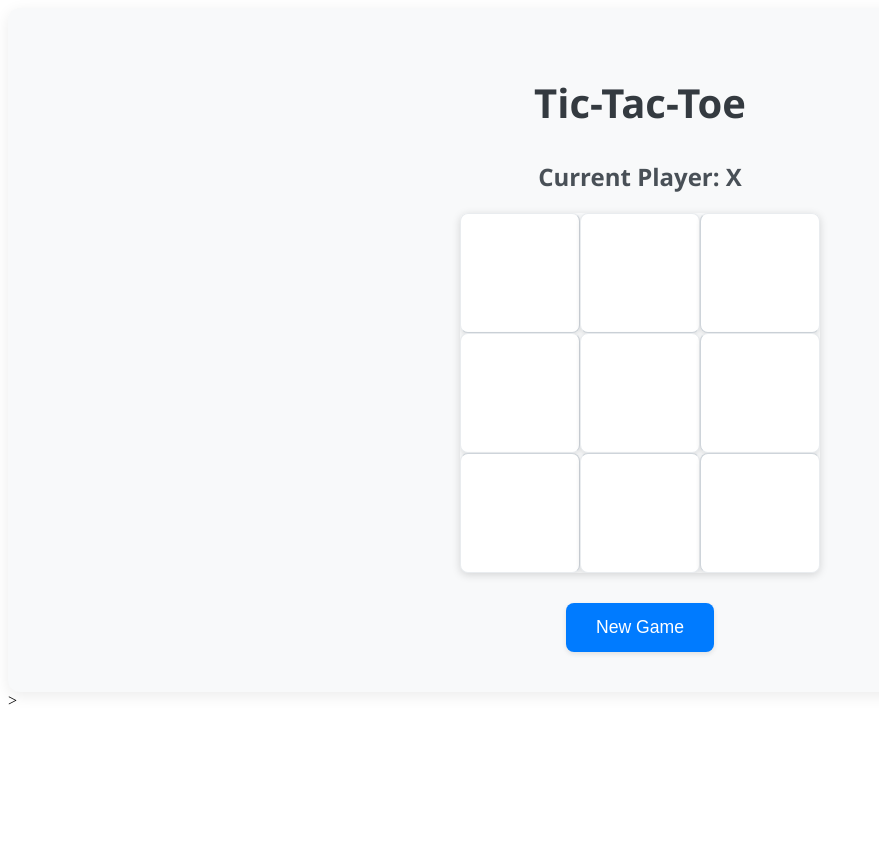
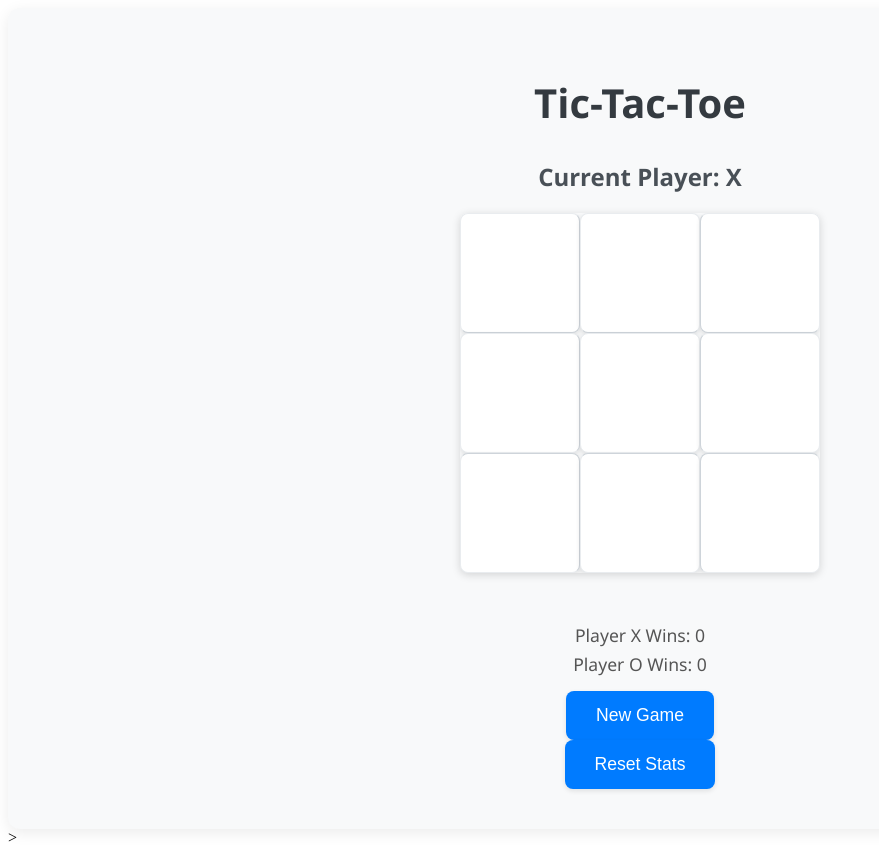
Before and after one commit to Koraleinav/AI_Tic-Tac-Toe, an Angular app in the folder frontend/game/: page / in a window 1280 px wide. Shown: the whole page, without its empty margins (0-879 px from the left). Before the commit the page ends 800 px from the top, so only its background shows below. Built offline with nearby package versions, Linux system fonts and the light colour scheme; no server answers.

Commit message:
added playes atats and streaks

```diff
--- a/frontend/game/src/app/game-app/game-app.component.css
+++ b/frontend/game/src/app/game-app/game-app.component.css
@@ -98,6 +98,24 @@
     text-align: center;
   }
 
+  .score, .streak {
+    margin-top: 15px;
+    margin-bottom: 10px;
+    font-size: 1.1em;
+    color: #555;
+    text-align: center;
+  }
+
+  .score p, .streak p {
+    margin: 5px 0;
+  }
+
+  .buttons-container {
+    display: flex;
+    gap: 15px;
+    margin-bottom: 20px;
+  }
+
   button {
     padding: 14px 30px;
     font-size: 1.1em;
@@ -115,6 +133,6 @@
   }
 
   button:disabled {
-    background-color: #b8c3ce;
+    background-color: #bfcad3;
     cursor: not-allowed;
   }
--- a/frontend/game/src/app/game-app/game-app.component.html
+++ b/frontend/game/src/app/game-app/game-app.component.html
@@ -22,5 +22,17 @@
       It's a draw!
     </div>
 
+    <div class="score">
+      <p>Player X Wins: {{ playerXWins }}</p>
+      <p>Player O Wins: {{ playerOWins }}</p>
+    </div>
+
+    <div class="streak" *ngIf="winningStreakX > 0 || winningStreakO > 0">
+      <p *ngIf="winningStreakX > 0">Player X Winning Streak: {{ winningStreakX }}</p>
+      <p *ngIf="winningStreakO > 0">Player O Winning Streak: {{ winningStreakO }}</p>
+    </div>
+
     <button (click)="startNewGame()">New Game</button>
+    <button (click)="resetStats()">Reset Stats</button>
+
   </div>
--- a/frontend/game/src/app/game-app/game-app.component.ts
+++ b/frontend/game/src/app/game-app/game-app.component.ts
@@ -11,11 +11,17 @@ import { CommonModule } from '@angular/common';
 })
 export class GameAppComponent implements OnInit {
   board: (string | null)[] = Array(9).fill(null);
-  currentPlayer : 'X' | 'O' = 'X';
+  currentPlayer: 'X' | 'O' = 'X';
   winner: string | null = null;
   isDraw: boolean = false;
   gameId: number | null = null;
   winningCombination: number[] | null = null;
+  playerXWins: number = 0;
+  playerOWins: number = 0;
+  winningStreakX: number = 0;
+  winningStreakO: number = 0;
+  currentPlayerStreak: 'X' | 'O' | null = null;
+
   private gameService = inject(GameService);
 
   constructor(){}
@@ -32,7 +38,17 @@ export class GameAppComponent implements OnInit {
     this.winner = null;
     this.isDraw = false;
     this.winningCombination = null;
+    this.resetStats();
+    this.currentPlayerStreak = null;
     });
+  }
+
+  resetStats(): void {
+    this.playerXWins = 0;
+    this.playerOWins = 0;
+    this.winningStreakX = 0;
+    this.winningStreakO = 0;
+    this.currentPlayerStreak = null;
   }
 
   makeMove(index: number): void {
@@ -50,8 +66,29 @@ export class GameAppComponent implements OnInit {
       this.winner = response.winner;
       this.isDraw = response.is_draw;
       this.winningCombination = this.checkWinningCombination(this.board);
-      console.log("Winner:", this.winner, "Winning Combination:", this.winningCombination); // Add this line
+      console.log("Winner:", this.winner, "Winning Combination:", this.winningCombination);
 
+      if (this.winner === 'X') {
+        this.playerXWins++;
+        if (this.currentPlayerStreak === 'X') {
+          this.winningStreakX++;
+        } else {
+          this.winningStreakX = 1;
+          this.winningStreakO = 0;
+          this.currentPlayerStreak = 'X';
+        }
+      } else if (this.winner === 'O') {
+        this.playerOWins++;
+        if (this.currentPlayerStreak === 'O') {
+          this.winningStreakO++;
+        } else {
+          this.winningStreakO = 1;
+          this.winningStreakX = 0;
+          this.currentPlayerStreak = 'O';
+        }
+      } else if (this.isDraw) {
+          this.resetStats();
+      }
     });
   }
 
@@ -69,7 +106,7 @@ export class GameAppComponent implements OnInit {
     for (const line of lines) {
       const [a, b, c] = line;
       if (board[a] && board[a] === board[b] && board[a] === board[c]) {
-        return line; // Return the indices of the winning line
+        return line;
       }
     }
     return null;
```
Lines whose indentation alone changed are shown as unchanged.
